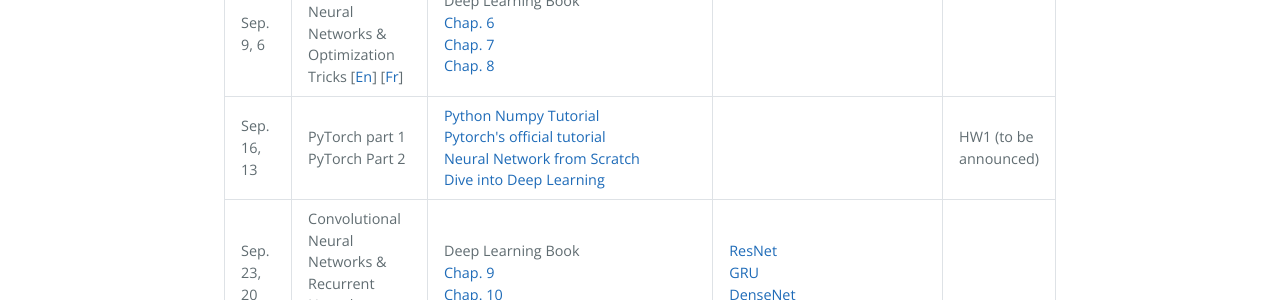
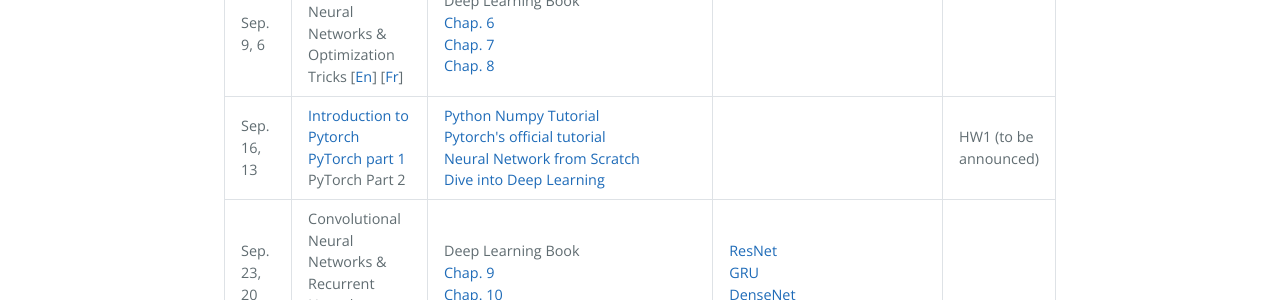
Before and after one commit to DeepGraphLearning/MATH60630A_2024A, a Jekyll site: the page built from schedule.md, in a window 1280 px wide. Shown: the part 735-1035 px from the top of the page. Built offline with Jekyll 4.4.1, drawn with Linux system fonts in a browser that asks for light colours.

Commit message:
[Week3] Pytorch Part I Initialization

```diff
--- a/schedule.md
+++ b/schedule.md
@@ -31,8 +31,10 @@ schedule:
         url: http://www.deeplearningbook.org/contents/optimization.html
   - date: Sep.<br>16, 13
     topics:
+      - name: Introduction to Pytorch
+        url: assets/slides/Pytorch Tutorial 2024A.pdf
       - name: PyTorch part 1
-      #        url: https://www.dropbox.com/s/xpd4fjisk3n08vx/Deep%20Learning%20Frameworks%20part%201.pdf?dl=0
+        url: https://colab.research.google.com/drive/1MV9nuWXinUX5b_7rLwZA5YXzbKnNRJ5W
       - name: PyTorch Part 2
     #        url: https://www.dropbox.com/s/2mzbdnfgah9yimw/Deep%20Learning%20Frameworks%20part%202.pdf?dl=0
     readings:
```
Also changed, not shown: 1 other file.
